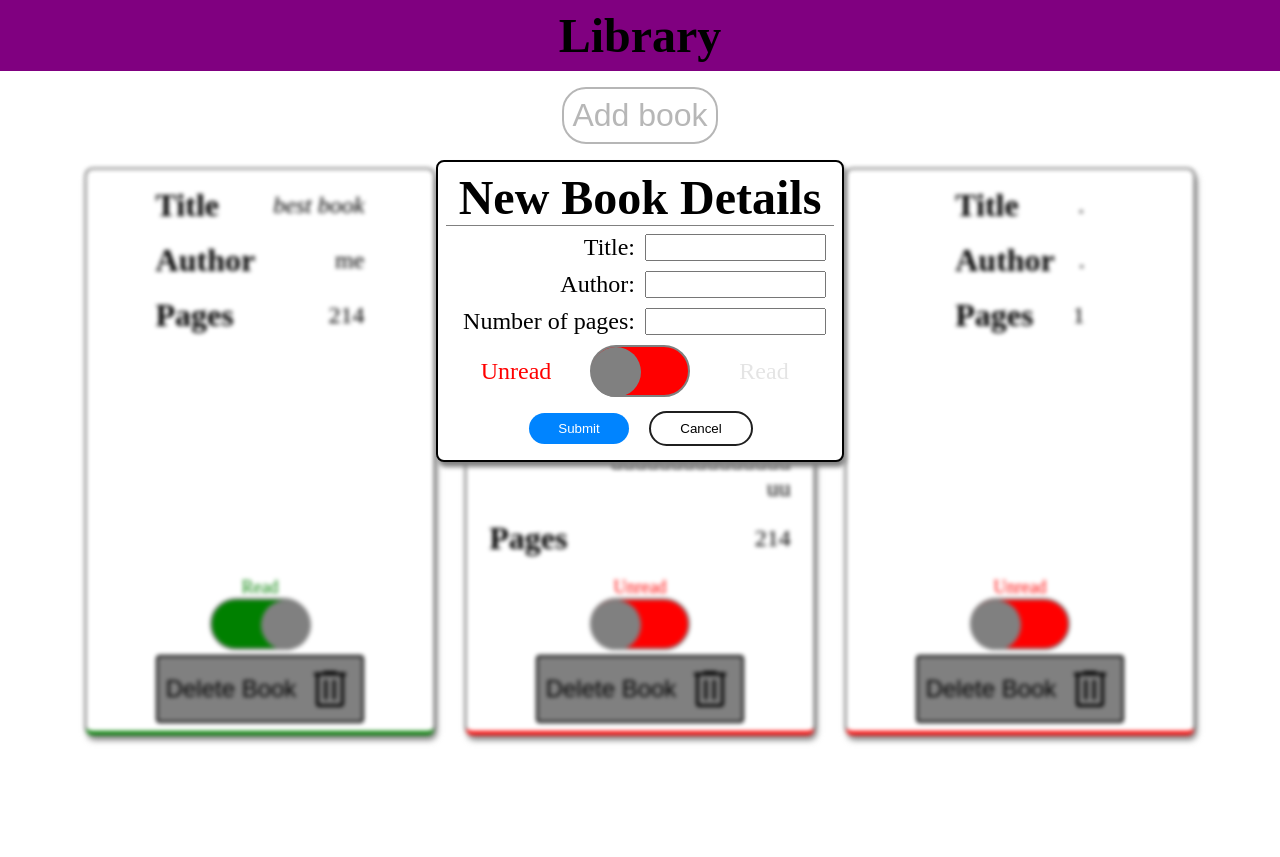
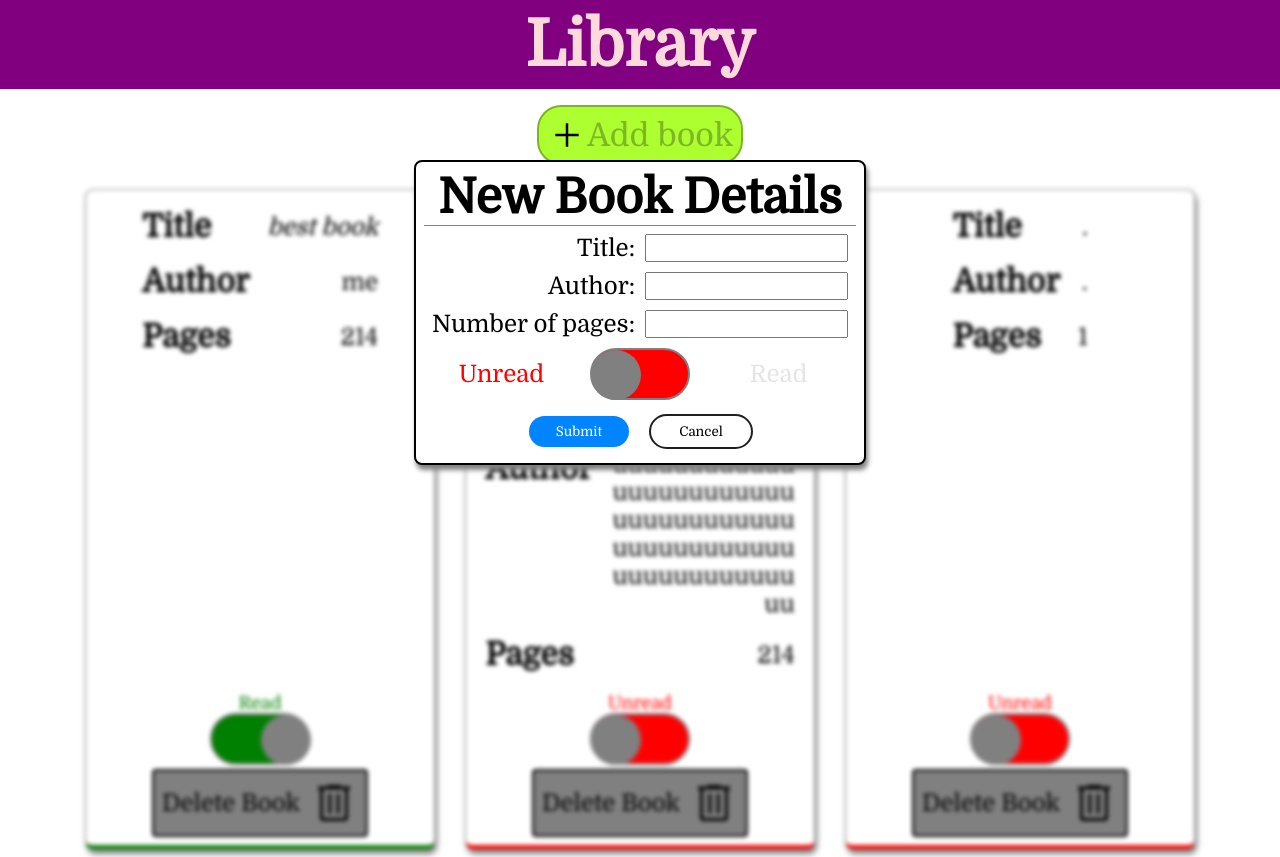
Before and after one commit to snaeem3/library, a website: page index.html in a window 1280 px wide. Before the commit the page ends 800 px from the top, so only its background shows below. Drawn offline with Linux system fonts and the light colour scheme.

Commit message:
Add additional styling, font, and + icon

```diff
--- a/index.html
+++ b/index.html
@@ -12,7 +12,7 @@
         <h1>Library</h1>
     </header>
     <div id="controls">
-        <button id="addBookButton" disabled>Add book</button>
+        <button id="addBookButton" disabled><img src="./images/add_FILL0_wght400_GRAD0_opsz48.svg" >Add book</button>
     </div>
     <form action="" id="newBookForm">
         <h2>New Book Details</h2>
--- a/styles.css
+++ b/styles.css
@@ -1,3 +1,5 @@
+@import url('https://fonts.googleapis.com/css2?family=Domine&display=swap');
+
 :root {
     --color-shadow: grey;
     --section-padding: 8px;
@@ -9,10 +11,11 @@
     margin: 0;
     padding: 0;
     box-sizing: border-box;
+    font-family: 'Domine', serif;
 }
 
 h1 {
-    font-size: 300%;
+    font-size: 400%;
 }
 
 h2 {
@@ -32,12 +35,11 @@ body {
     /* color: white; */
     display: flex;
     flex-direction: column;
-    /* align-items: center; */
 }
 
 header {
     padding: var(--section-padding);
-    /* margin: var(--section-margin); */
+    color: rgb(255, 218, 218);
     background: purple;
     text-align: center;
 }
@@ -48,11 +50,22 @@ header {
     margin: var(--section-margin);
 }
 
+#controls img {
+    height: 2.5rem;
+}
+
 #addBookButton {
     padding: var(--section-padding);
+    background: greenyellow;
     border: solid 2px;
     border-radius: 24px;
     font-size: 32px;
+    display: flex;
+    align-items: center;
+}
+
+#addBookButton:hover {
+    box-shadow: 2px 5px 5px var(--color-shadow);
 }
 
 #newBookForm {
@@ -153,7 +166,7 @@ input[type=checkbox]:checked ~ #read{
 .bookDiv {
     padding: var(--section-padding);
     font-size: 18px;
-    border: solid 1px black;
+    border: solid 1px rgb(141, 141, 141);
     border-bottom: solid 4px red;
     border-radius: 8px;
     background: white;
@@ -164,9 +177,6 @@ input[type=checkbox]:checked ~ #read{
     gap: 10px;
     align-items: center;
     justify-content: space-between;
-    /* display: grid;
-    grid-template-columns: 1fr;
-    align-items: center; */
     box-shadow: 2px 5px 5px var(--color-shadow);
 }
 
@@ -194,6 +204,7 @@ tr:first-child td {
     font-style: italic; /* Italicize Title */
     font-size: 28;
 }
+
 
 .delete {
     display: flex;
```
Also changed, not shown: images/add_FILL0_wght400_GRAD0_opsz48.svg (added).
